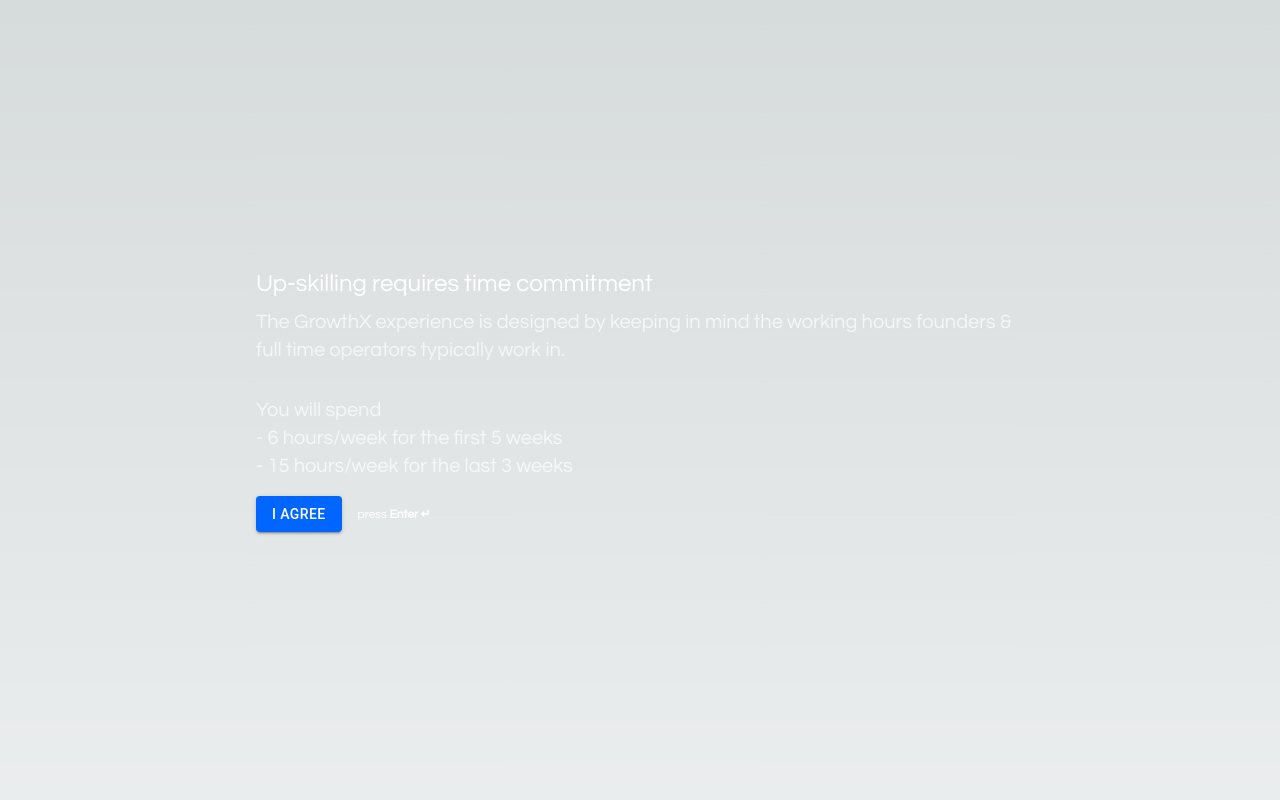
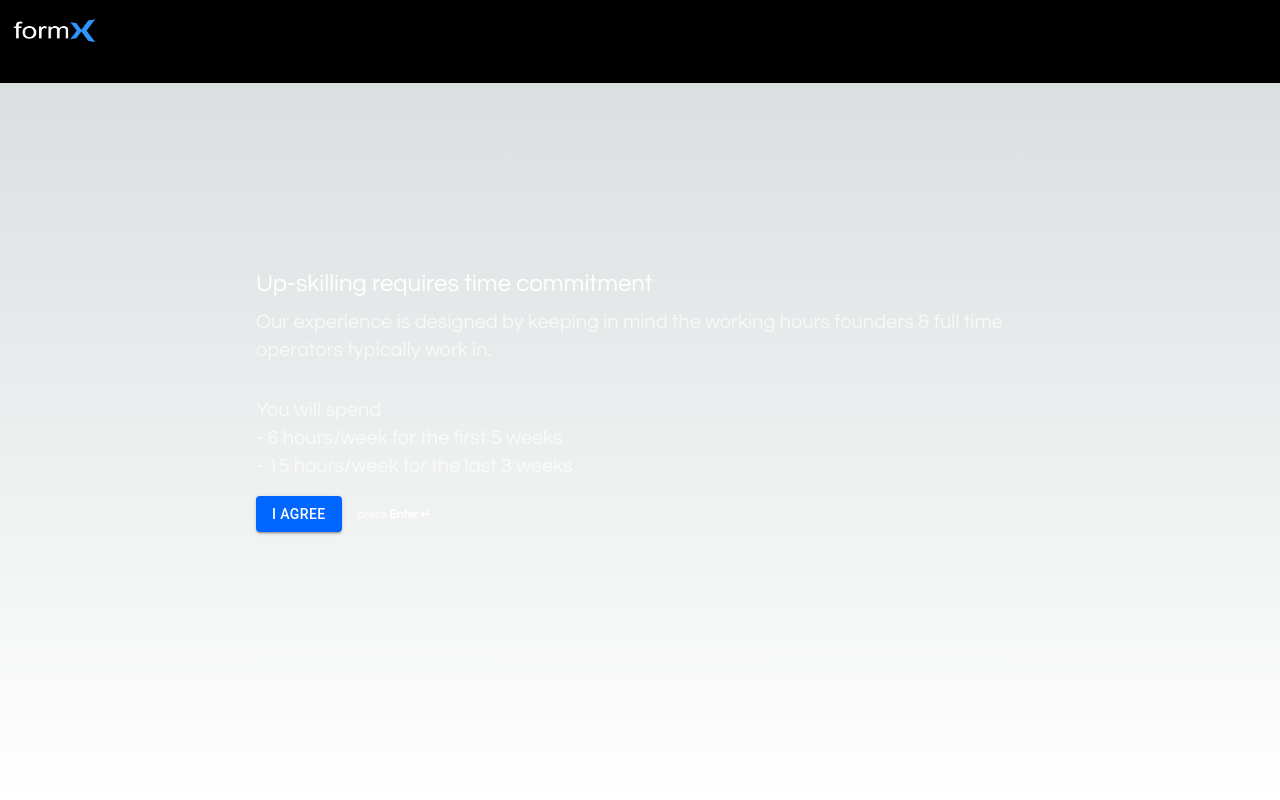
Before and after one commit to yksolanki9/formX, a Next.js app: page / in a window 1280 px wide. Shown: the top 800 px of the page. Built offline with nearby package versions, Linux system fonts and the light colour scheme.

Commit message:
Create layout component with logo and add prop types inside component and remove models

```diff
--- a/components/About.tsx
+++ b/components/About.tsx
@@ -1,21 +1,34 @@
-import { AboutProps } from "@/models/AboutProps";
 import Button from "@mui/material/Button";
 
-export const About = (props: AboutProps) => {
+type Props = {
+  title: string;
+  subtitle: string;
+  listHeader: string;
+  listItems: string[];
+  action: string;
+};
+
+export const About = ({
+  title,
+  subtitle,
+  listHeader,
+  listItems,
+  action,
+}: Props) => {
   return (
     <div className="h-screen flex flex-col justify-center snap-start snap-always max-w-3xl mx-auto">
       <div>
-        <div className="text-2xl">{props.title}</div>
+        <div className="text-2xl">{title}</div>
         <div className="text-xl opacity-70">
-          <div className="mt-2">{props.subtitle}</div>
-          <div className="mt-8">{props.listHeader}</div>
-          {props.listItems.map((listItem, index) => (
+          <div className="mt-2">{subtitle}</div>
+          <div className="mt-8">{listHeader}</div>
+          {listItems.map((listItem, index) => (
             <p key={index}>- {listItem}</p>
           ))}
         </div>
         <div className="pt-4">
           <Button className="normal-case" variant="contained">
-            {props.action}
+            {action}
           </Button>
           <span className="text-xs pl-4">
             press <strong>Enter ↵ </strong>
--- a/components/Input.tsx
+++ b/components/Input.tsx
@@ -1,9 +1,24 @@
 import Button from "@mui/material/Button";
 import DoneIcon from "@mui/icons-material/Done";
 import TextField from "@mui/material/TextField";
-import { InputProps } from "@/models/InputProps";
 
-export const Input = (props: InputProps) => {
+type Props = {
+  title: string;
+  subtitle?: string;
+  type: string;
+  subtype?: string;
+  mandatory?: boolean;
+  numSelections?: number;
+};
+
+export const Input = ({
+  title,
+  subtitle,
+  type,
+  subtype,
+  mandatory,
+  numSelections,
+}: Props) => {
   return (
     <div className="h-screen flex flex-col justify-center snap-start snap-always max-w-3xl mx-auto">
       <div>
@@ -15,9 +30,9 @@
           </div>
         </div> */}
         <div className="text-2xl">
-          {props.title} {props.mandatory && <span>*</span>}
+          {title} {mandatory && <span>*</span>}
         </div>
-        <div className="text-xl opacity-70 mt-2">{props.subtitle}</div>
+        <div className="text-xl opacity-70 mt-2">{subtitle}</div>
         <TextField
           required
           fullWidth
@@ -34,7 +49,7 @@
           <Button variant="contained" endIcon={<DoneIcon />}>
             OK
           </Button>
-          {props.type === "TEXT" && (
+          {type === "TEXT" && (
             <span className="text-xs pl-4">
               press <strong>Enter ↵ </strong>
             </span>
--- /dev/null
+++ b/components/Layout.tsx
@@ -0,0 +1,19 @@
+import Image from "next/image";
+import logo from "@/public/images/formX.png";
+
+type Props = {
+  children: React.ReactNode;
+};
+
+export const Layout = ({ children }: Props) => {
+  return (
+    <>
+      <div className="absolute w-full z-10 bg-black">
+        <Image alt="logo" src={logo} height="80" width="130" />
+      </div>
+      <div className="snap-y snap-mandatory h-screen overflow-scroll sm:px-20 px-10">
+        {children}
+      </div>
+    </>
+  );
+};
--- a/data/about.ts
+++ b/data/about.ts
@@ -1,9 +1,7 @@
-import { AboutProps } from "@/models/AboutProps";
-
-export const about: AboutProps = {
+export const about = {
   title: "Up-skilling requires time commitment",
   subtitle:
-    "The GrowthX experience is designed by keeping in mind the working hours founders & full time operators typically work in.",
+    "Our experience is designed by keeping in mind the working hours founders & full time operators typically work in.",
   listHeader: "You will spend",
   listItems: [
     "6 hours/week for the first 5 weeks",
--- a/data/form-inputs.ts
+++ b/data/form-inputs.ts
@@ -1,6 +1,4 @@
-import { InputProps } from "@/models/InputProps";
-
-export const formInputs: InputProps[] = [
+export const formInputs = [
   {
     title: "What's your first name?",
     type: "TEXT",
--- a/pages/index.tsx
+++ b/pages/index.tsx
@@ -2,16 +2,15 @@
 import { Input } from "@/components/Input";
 import { formInputs } from "@/data/form-inputs";
 import { about } from "@/data/about";
+import { Layout } from "@/components/Layout";
 
 export default function Home() {
   return (
-    <>
+    <Layout>
       <About {...about} />
-      <div className="snap-y snap-mandatory h-screen overflow-scroll sm:px-20 px-10">
-        {formInputs.map((formInput, index) => (
-          <Input key={index} {...formInput} />
-        ))}
-      </div>
-    </>
+      {formInputs.map((formInput, index) => (
+        <Input key={index} {...formInput} />
+      ))}
+    </Layout>
   );
 }
```
Also changed, not shown: models/AboutProps.ts (deleted, +0 -7 lines), models/InputProps.ts (deleted, +0 -8 lines), public/images/formX.png (added).
